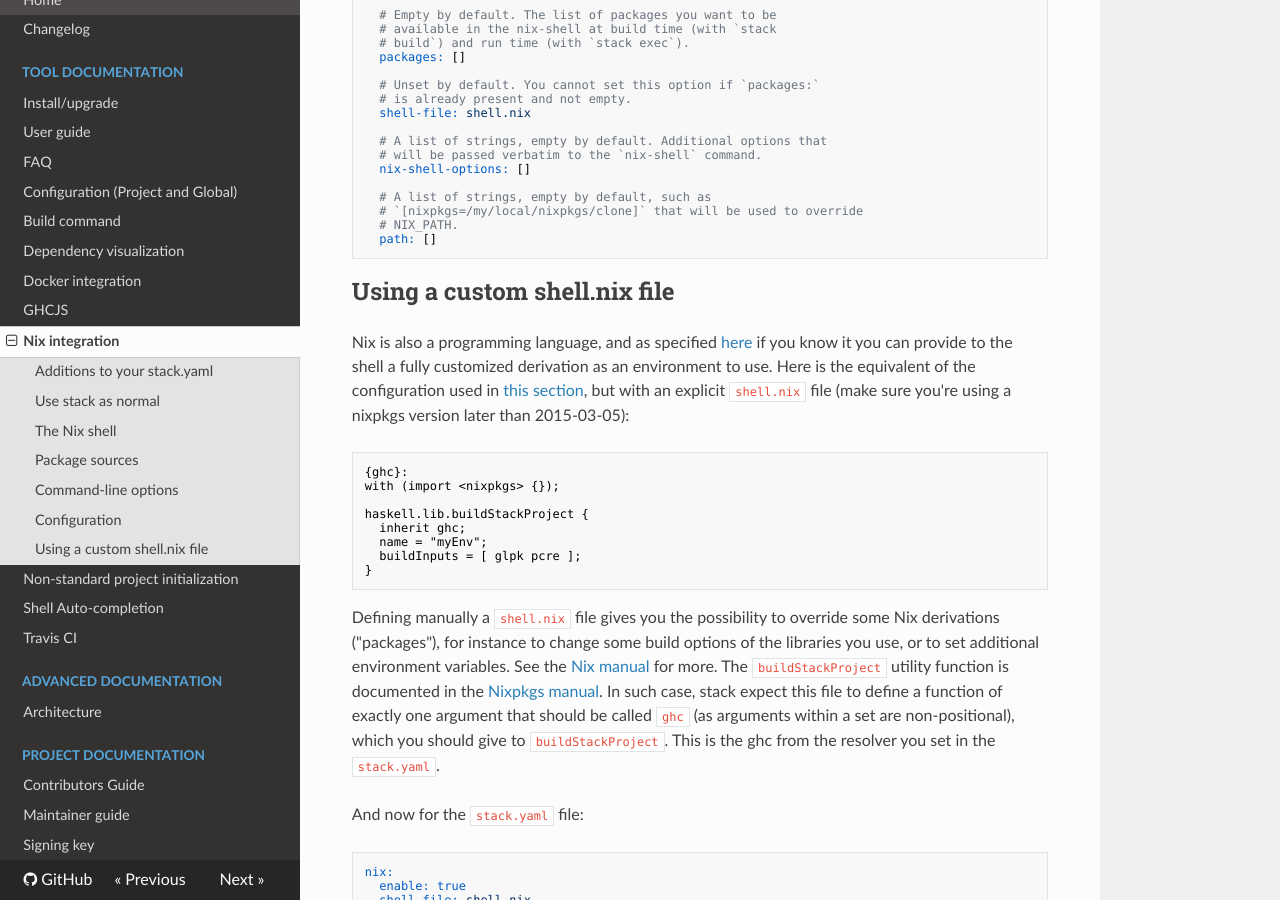
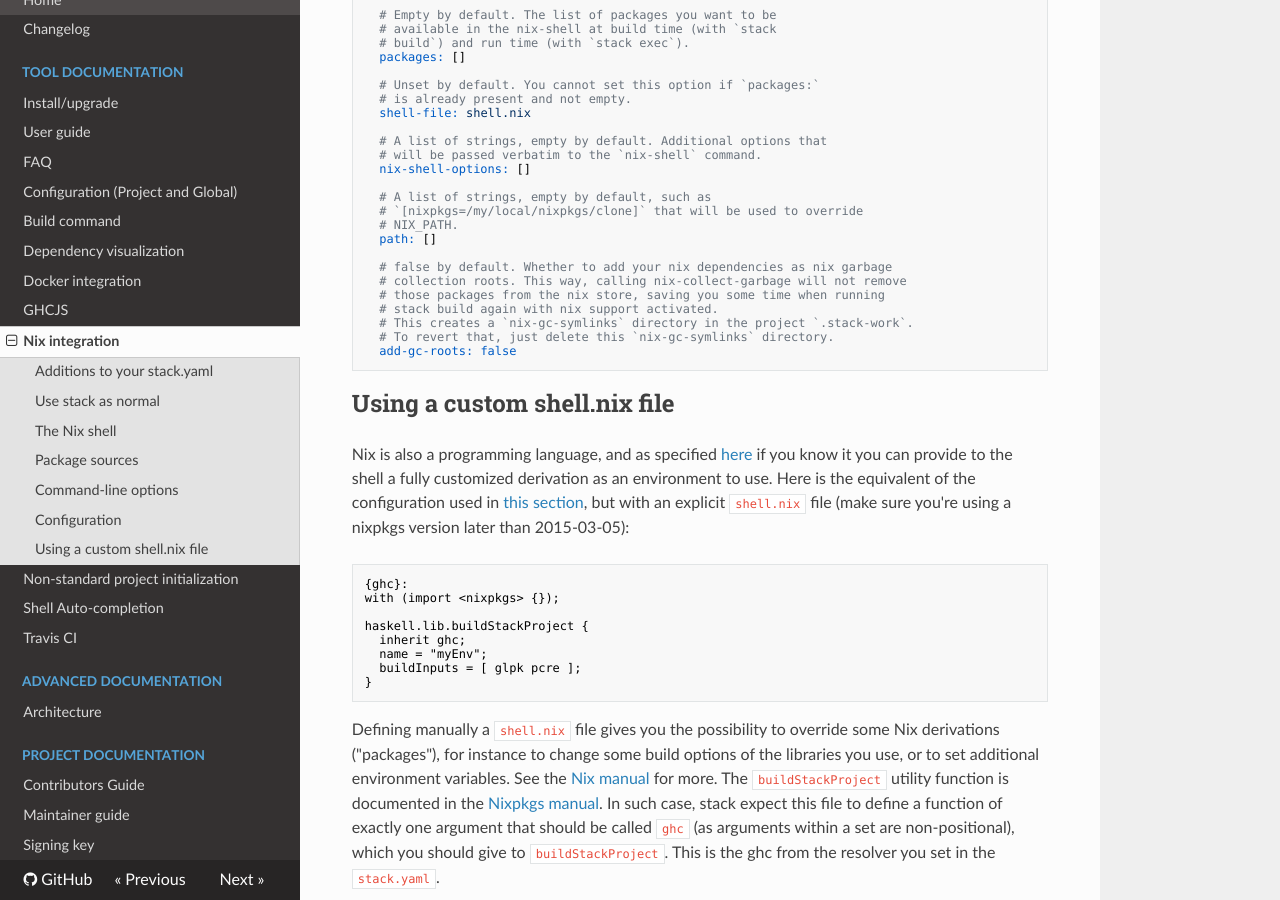
Before and after one commit to commercialhaskell/stack, an MkDocs documentation site: the page built from doc/nix_integration.md, in a window 1280 px wide and 900 px high, scrolled down 3319 px. Built offline with MkDocs 1.6.1, drawn with Linux system fonts in a browser that asks for light colours; nearby versions of some CDN libraries; old or Windows-style settings are respelled for this version of MkDocs.

Commit message:
Added option to add nix dependencies as nix GC roots

````diff
--- a/doc/nix_integration.md
+++ b/doc/nix_integration.md
@@ -186,6 +186,14 @@ nix:
   # `[nixpkgs=/my/local/nixpkgs/clone]` that will be used to override
   # NIX_PATH.
   path: []
+
+  # false by default. Whether to add your nix dependencies as nix garbage
+  # collection roots. This way, calling nix-collect-garbage will not remove
+  # those packages from the nix store, saving you some time when running
+  # stack build again with nix support activated.
+  # This creates a `nix-gc-symlinks` directory in the project `.stack-work`.
+  # To revert that, just delete this `nix-gc-symlinks` directory.
+  add-gc-roots: false
 ```
 
 ## Using a custom shell.nix file
````
Also changed, not shown: 4 other files.
